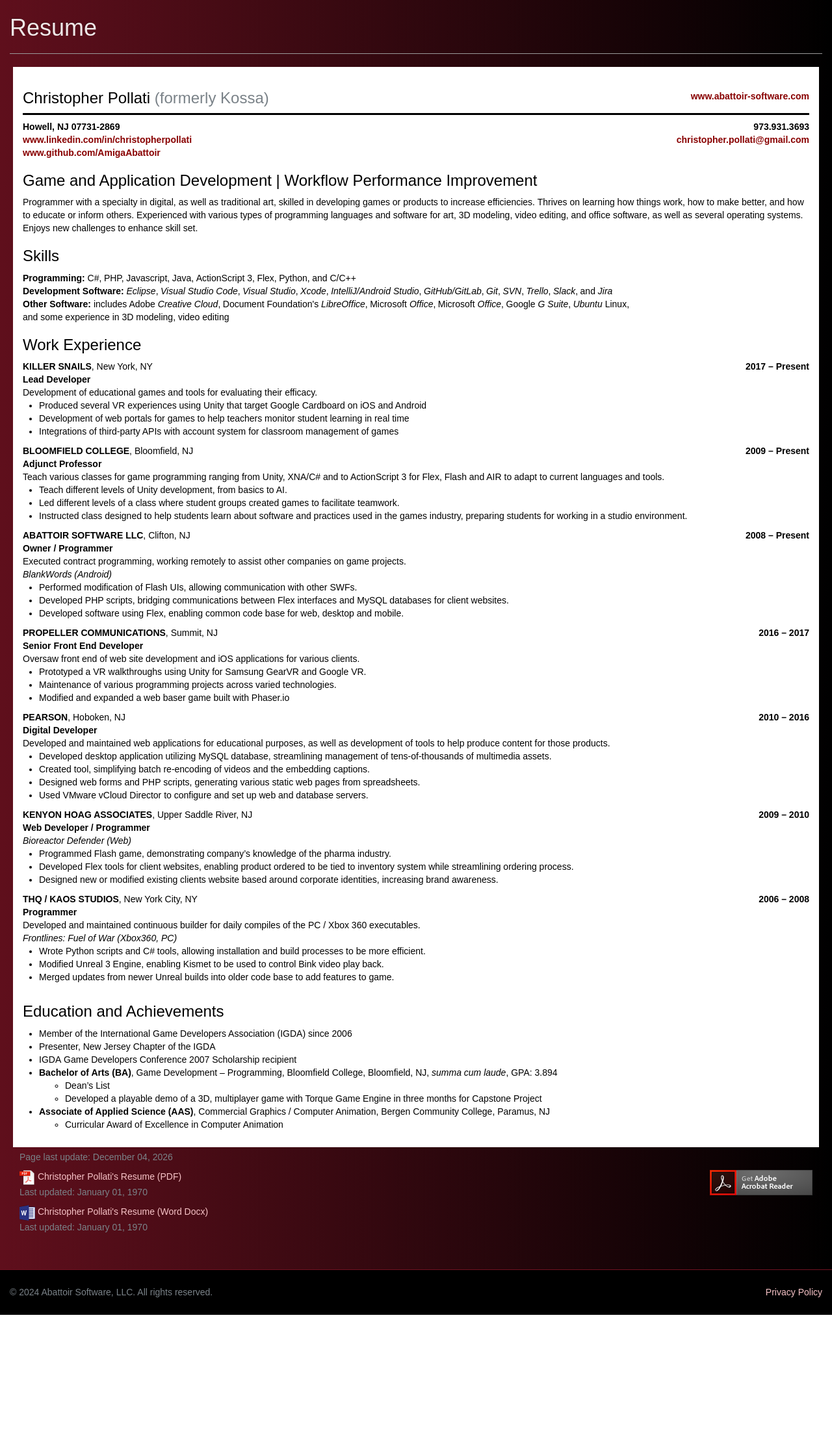
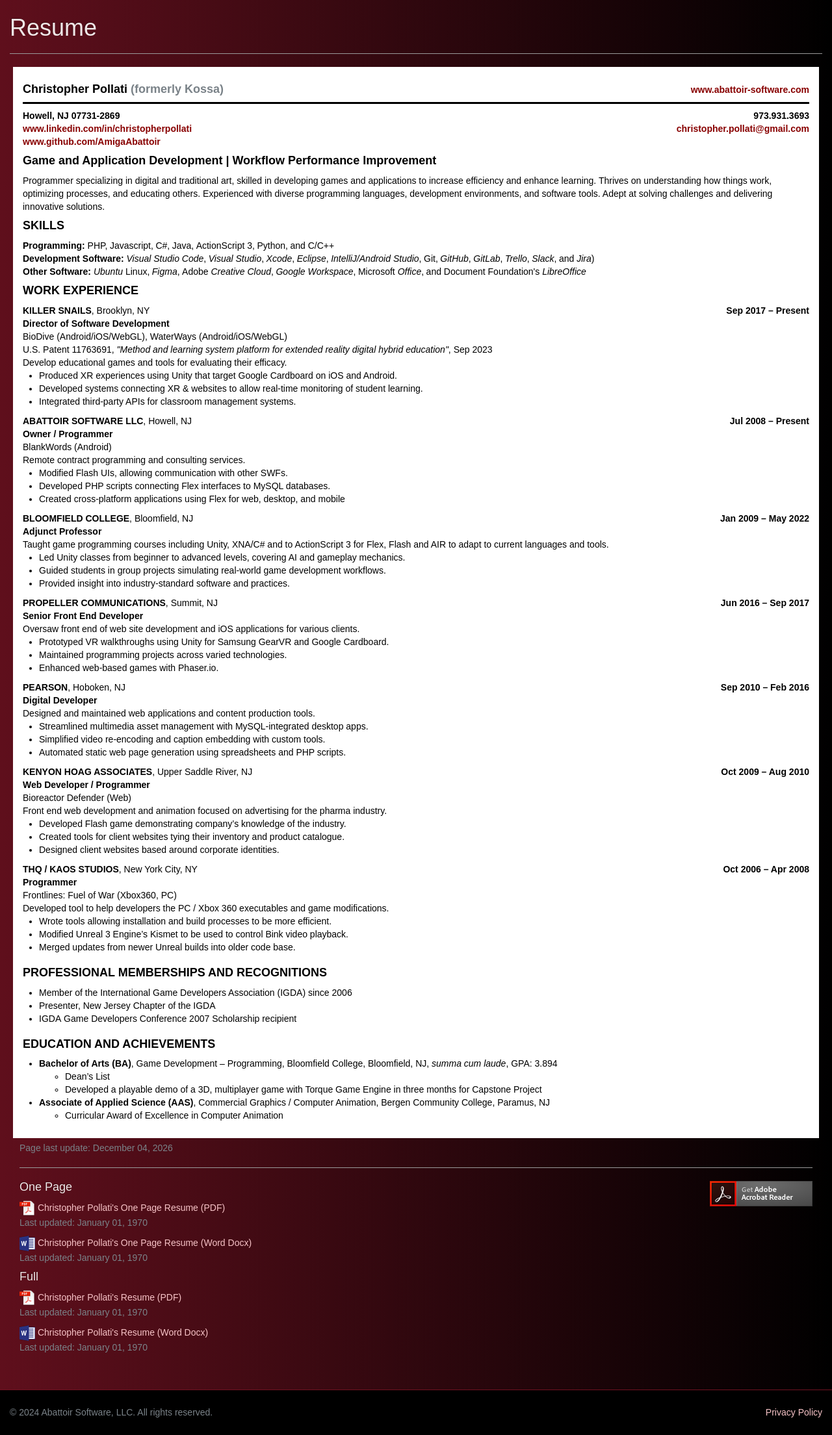
Before and after one commit to Abattoir-Software/Website, a PHP site: page /resume.php in a window 1280 px wide. Shown: the part 52-2261 px from the top of the page at 65% size. Before the commit the page ends 2076 px from the top, so only its background shows below. Run offline with PHP 8.4, Linux system fonts and the light colour scheme; some libraries are stand-ins or nearby versions.

Commit message:
Updated resume

```diff
--- a/assets/styles/customs.css
+++ b/assets/styles/customs.css
@@ -9,6 +9,8 @@ a img:hover {
 }
 .resumeArea { background-color: #FFFFFF; color: #000000; padding: 15px; margin: 5px; font-family: "franklin-gothic-urw", sans-serif; }
 .resumeArea h1, .resumeArea h2, .resumeArea h3, .resumeArea h4, .resumeArea h5, .resumeArea h6 { font-family: "franklin-gothic-urw", sans-serif; text-shadow: none;}
+.resumeArea h4 { font-weight: bold; }
+.resumeArea h4:not(.no-transform) { text-transform: uppercase; }
 .resumeArea a { color: #880000; }
 ul.runningList { margin: 0; padding: 0; display: initial; }
 ul.runningList li { margin: 0; padding: 0 0.25em 0 0; }
--- a/resume.php
+++ b/resume.php
@@ -12,15 +12,15 @@ class Skills {
 }
 
 class WorkExperience {
-	public $company;
-	public $location;
-	public $dates;
-	public $title;
-	public $description;
-	public $bullets;
-	public $projects = "";
+	public string $company;
+	public string $location;
+	public string $dates;
+	public string $title;
+	public string $description;
+	public array $bullets;
+	public array $projects;
 
-	function __construct($company, $location, $dates, $title, $description, array $bullets, $projects = "") {
+	function __construct($company, $location, $dates, $title, $description, array $bullets, array $projects = []) {
 		$this->company = $company;
 		$this->location = $location;
 		$this->dates = $dates;
@@ -31,7 +31,7 @@ class WorkExperience {
 	}
 }
 
-function doEntry($name,$type,$location,$dates,$descrip) {
+function doEntry($name,$type,$location,$dates,$projects,$descrip) {
 ?>
 			<div class="row">
 				<div class="col-sm-6 col-md-6"><b><?=$name?></b>, <?=$location?></div>
@@ -41,6 +41,11 @@ function doEntry($name,$type,$location,$dates,$descrip) {
 			<div class="row">
 				<div class="col-md-12"><b><?=$type?></b></div>
 			</div>
+<?php foreach ($projects as $project) { ?>
+		<div class="row">
+			<div class="col-md-12"><?=$project?></div>
+		</div>
+<?php } ?>
 <?php if($descrip!="") {?>
 			<div class="row">
 				<div class="col-md-12"><?=$descrip?></div>
@@ -58,21 +63,6 @@ function doLineItems($items){
 	}
 ?>
 			</ul>
-	</div>
-<?php
-}
-
-function doItems($items,$projects = "") {
-	if($projects!="") { echo "<i>" . $projects . "</i><br/>"; }
-?>
-	<div class="row">
-		<ul>
-<?php
-	foreach ($items as $item) {
-		echo "<li>" . $item . "</li>";
-	}
-?>
-		</ul>
 	</div>
 <?php
 }
@@ -95,7 +85,7 @@ head_content("Resume","");
 				<span class="pull-right">
 					<a href="http://www.abattoir-software.com">www.abattoir-software.com</a>
 				</span>
-				<h3>Christopher Pollati <span class="text-muted">(formerly Kossa)</span></h3>
+				<h4 class="no-transform">Christopher Pollati <span class="text-muted">(formerly Kossa)</span></h4>
 				<hr style="margin: 3px 0 8px 0; border-top: 3px solid black;"/>
 				Howell, NJ 07731-2869
 				<span class="pull-right">
@@ -112,95 +102,121 @@ head_content("Resume","");
 			</div>
 		</div>
 	</div>
-	<h3>Game and Application Development | Workflow Performance Improvement</h3>
-	<p>Programmer with a specialty in digital, as well as traditional art, skilled in developing games or products to increase efficiencies. Thrives on learning how things work, how to make better, and how to educate or inform others. Experienced with various types of programming languages and software for art, 3D modeling, video editing, and office software, as well as several operating systems. Enjoys new challenges to enhance skill set.</p>
-	<h3>Skills</h3>
+	<h4 class="no-transform">Game and Application Development | Workflow Performance Improvement</h4>
+	<p>Programmer specializing in digital and traditional art, skilled in developing games and applications to increase efficiency and enhance learning. Thrives on understanding how things work, optimizing processes, and educating others. Experienced with diverse programming languages, development environments, and software tools. Adept at solving challenges and delivering innovative solutions.</p>
+	<h4>Skills</h4>
 <?php
 $skillItems = array (
-	new Skills("Programming", array("C#","PHP","Javascript","Java","ActionScript 3","Flex","Python","C/C++")),
-	new Skills("Development Software", array("<i>Eclipse</i>","<i>Visual Studio Code</i>","<i>Visual Studio</i>","<i>Xcode</i>","<i>IntelliJ/Android Studio</i>","<i>GitHub/GitLab</i>","<i>Git</i>","<i>SVN</i>","<i>Trello</i>","<i>Slack</i>","<i>Jira</i>")),
-	new Skills("Other Software",array("includes Adobe <i>Creative Cloud</i>","Document Foundation's <i>LibreOffice</i>","Microsoft <i>Office</i>","Microsoft <i>Office</i>","Google <i>G Suite</i>", "<i>Ubuntu</i> Linux","some experience in 3D modeling, video editing"))
+	new Skills("Programming", array("PHP","Javascript","C#","Java","ActionScript 3","Python","C/C++")),
+	new Skills("Development Software", array("<i>Visual Studio Code</i>","<i>Visual Studio</i>","<i>Xcode</i>","<i>Eclipse</i>","<i>IntelliJ/Android Studio</i>","Git","<i>GitHub</i>","<i>GitLab</i>","<i>Trello</i>","<i>Slack</i>","<i>Jira</i>)")),
+	new Skills("Other Software",array("<i>Ubuntu</i> Linux","<i>Figma</i>","Adobe <i>Creative Cloud</i>","<i>Google Workspace</i>","Microsoft <i>Office</i>","Document Foundation's <i>LibreOffice</i>"))
 );
 
 foreach ($skillItems as $skill) {
 	doRunningList($skill->title,$skill->skills);
 }
 ?>
-	<h3>Work Experience</h3>
+	<h4>Work Experience</h4>
 <?php
 $workExperienceItems = array(
-	new WorkExperience("KILLER SNAILS","New York, NY","2017 – Present","Lead Developer","Development of educational games and tools for evaluating their efficacy.",
+	new WorkExperience("KILLER SNAILS","Brooklyn, NY","Sep 2017 – Present",
+		"Director of Software Development",
+		"Develop educational games and tools for evaluating their efficacy.",
 		array(
-			"Produced several VR experiences using Unity that target Google Cardboard on iOS and Android",
-		    "Development of web portals for games to help teachers monitor student learning in real time",
-		    "Integrations of third-party APIs with account system for classroom management of games"
+			"Produced XR experiences using Unity that target Google Cardboard on iOS and Android.",
+		    "Developed systems connecting XR & websites to allow real-time monitoring of student learning.",
+		    "Integrated third-party APIs for classroom management systems."
+		),
+		array(
+			"BioDive (Android/iOS/WebGL), WaterWays (Android/iOS/WebGL)",
+			"U.S. Patent 11763691, <i>&quot;Method and learning system platform for extended reality digital hybrid education&quot;</i>, Sep 2023"
 		)
 	),
 
-	new WorkExperience("BLOOMFIELD COLLEGE","Bloomfield, NJ","2009 – Present","Adjunct Professor","Teach various classes for game programming ranging from Unity, XNA/C# and to ActionScript 3 for Flex, Flash and AIR to adapt to current languages and tools.",
+	new WorkExperience("ABATTOIR SOFTWARE LLC","Howell, NJ","Jul 2008 – Present",
+		"Owner / Programmer",
+		"Remote contract programming and consulting services.",
 		array(
-			"Teach different levels of Unity development, from basics to AI.",
-			"Led different levels of a class where student groups created games to facilitate teamwork.",
-			"Instructed class designed to help students learn about software and practices used in the games industry, preparing students for working in a studio environment."
+			"Modified Flash UIs, allowing communication with other SWFs.",
+			"Developed PHP scripts connecting Flex interfaces to MySQL databases.",
+			"Created cross-platform applications using Flex for web, desktop, and mobile"
+		),
+		array( "BlankWords (Android)" )
+	),
+
+	new WorkExperience("BLOOMFIELD COLLEGE","Bloomfield, NJ","Jan 2009 – May 2022",
+		"Adjunct Professor",
+		"Taught game programming courses including Unity, XNA/C# and to ActionScript 3 for Flex, Flash and AIR to adapt to current languages and tools.",
+		array(
+			"Led Unity classes from beginner to advanced levels, covering AI and gameplay mechanics.",
+			"Guided students in group projects simulating real-world game development workflows.",
+			"Provided insight into industry-standard software and practices."
 		)
 	),
 
-	new WorkExperience("ABATTOIR SOFTWARE LLC","Clifton, NJ","2008 – Present","Owner / Programmer","Executed contract programming, working remotely to assist other companies on game projects.",
+	new WorkExperience("PROPELLER COMMUNICATIONS","Summit, NJ","Jun 2016 – Sep 2017",
+		"Senior Front End Developer",
+		"Oversaw front end of web site development and iOS applications for various clients.",
 		array(
-			"Performed modification of Flash UIs, allowing communication with other SWFs.",
-			"Developed PHP scripts, bridging communications between Flex interfaces and MySQL databases for client websites.",
-			"Developed software using Flex, enabling common code base for web, desktop and mobile."
-		),"BlankWords (Android)"
-	),
-
-	new WorkExperience("PROPELLER COMMUNICATIONS","Summit, NJ","2016 – 2017","Senior Front End Developer","Oversaw front end of web site development and iOS applications for various clients.",
-		array(
-			"Prototyped a VR walkthroughs using Unity for Samsung GearVR and Google VR.",
-			"Maintenance of various programming projects across varied technologies.",
-			"Modified and expanded a web baser game built with Phaser.io"
+			"Prototyped VR walkthroughs using Unity for Samsung GearVR and Google Cardboard.",
+			"Maintained programming projects across varied technologies.",
+			"Enhanced web-based games with Phaser.io."
 		)
 	),
 
-	new WorkExperience("PEARSON","Hoboken, NJ","2010 – 2016","Digital Developer","Developed and maintained web applications for educational purposes, as well as development of tools to help produce content for those products.",
+	new WorkExperience("PEARSON","Hoboken, NJ","Sep 2010 – Feb 2016",
+		"Digital Developer",
+		"Designed and maintained web applications and content production tools.",
 		array(
-			"Developed desktop application utilizing MySQL database, streamlining management of tens-of-thousands of multimedia assets.",
-			"Created tool, simplifying batch re-encoding of videos and the embedding captions.",
-			"Designed web forms and PHP scripts, generating various static web pages from spreadsheets.",
-			"Used VMware vCloud Director to configure and set up web and database servers."
+			"Streamlined multimedia asset management with MySQL-integrated desktop apps.",
+			"Simplified video re-encoding and caption embedding with custom tools.",
+			"Automated static web page generation using spreadsheets and PHP scripts."
 		)
 	),
 
-	new WorkExperience("KENYON HOAG ASSOCIATES","Upper Saddle River, NJ","2009 – 2010","Web Developer / Programmer","",
+	new WorkExperience("KENYON HOAG ASSOCIATES","Upper Saddle River, NJ","Oct 2009 – Aug 2010",
+		"Web Developer / Programmer",
+		"Front end web development and animation focused on advertising for the pharma industry.",
 		array(
-			"Programmed Flash game, demonstrating company’s knowledge of the pharma industry.",
-			"Developed Flex tools for client websites, enabling product ordered to be tied to inventory system while streamlining ordering process.",
-			"Designed new or modified existing clients website based around corporate identities, increasing brand awareness."
-		),"Bioreactor Defender (Web)"
+			"Developed Flash game demonstrating company’s knowledge of the industry.",
+			"Created tools for client websites tying their inventory and product catalogue.",
+			"Designed client websites based around corporate identities."
+		),
+		array( "Bioreactor Defender (Web)" )
 	),
 
-	new WorkExperience("THQ / KAOS STUDIOS","New York City, NY","2006 – 2008","Programmer","Developed and maintained continuous builder for daily compiles of the PC / Xbox 360 executables.",
+	new WorkExperience("THQ / KAOS STUDIOS","New York City, NY","Oct 2006 – Apr 2008",
+		"Programmer",
+		"Developed tool to help developers the PC / Xbox 360 executables and game modifications.",
 		array(
-			"Wrote Python scripts and C# tools, allowing installation and build processes to be more efficient.",
-			"Modified Unreal 3 Engine, enabling Kismet to be used to control Bink video play back.",
-			"Merged updates from newer Unreal builds into older code base to add features to game."
-		),"Frontlines: Fuel of War (Xbox360, PC)"
+			"Wrote tools allowing installation and build processes to be more efficient.",
+			"Modified Unreal 3 Engine’s Kismet to be used to control Bink video playback.",
+			"Merged updates from newer Unreal builds into older code base."
+		),
+		array( "Frontlines: Fuel of War (Xbox360, PC)" )
 	)
 );
 
 foreach ($workExperienceItems as $item) {
-	doEntry($item->company, $item->title, $item->location, $item->dates, $item->description);
-	doItems($item->bullets, $item->projects);
+	doEntry($item->company, $item->title, $item->location, $item->dates, $item->projects, $item->description);
+	doLineItems($item->bullets);
 }
 
-$achievments = array(
+$recognitions = array(
 	"Member of the International Game Developers Association (IGDA) since 2006",
 	"Presenter, New Jersey Chapter of the IGDA",
 	"IGDA Game Developers Conference 2007 Scholarship recipient",
+);
+$achievments = array(
 	"<b>Bachelor of Arts (BA)</b>, Game Development – Programming, Bloomfield College, Bloomfield, NJ, <i>summa cum laude</i>, GPA: 3.894<ul><li>Dean’s List</li><li>Developed a playable demo of a 3D, multiplayer game with Torque Game Engine in three months for Capstone Project</li></ul>",
 	"<b>Associate of Applied Science (AAS)</b>, Commercial Graphics / Computer Animation, Bergen Community College, Paramus, NJ<ul><li>Curricular Award of Excellence in Computer Animation</li></ul>"
 );
 ?>
-	<h3>Education and Achievements</h3>
+	<h4>Professional Memberships and Recognitions</h4>
+<?php
+	doLineItems($recognitions);
+?>
+	<h4>Education and Achievements</h4>
 <?php
 	doLineItems($achievments);
 ?>
@@ -209,14 +225,20 @@ $achievments = array(
 	<div>
 		<p class="text-muted">Page last update: <?php echo date("F d, Y"/* H:i"*/, getlastmod()); ?></p>
 	</div>
+	<hr/>
 	<div>
 		<a class="pull-right" href="https://get.adobe.com/reader/"><img src="assets/images/layout/Get_Adobe_Acrobat_Reader_DC_web_button_158x39.fw.png"></a>
+		<h4>One Page</h4>
+		<a href="assets/downloads/resume/Resume-ChristopherPollati-OnePage.pdf" target="_blank"><img src="assets/images/layout/icons/pdf.png"/> Christopher Pollati's One Page Resume (PDF)</a>
+		<p class="text-muted">Last updated: <?php echo date("F d, Y"/* H:i"*/, filemtime("assets/downloads/resume/Resume-ChristopherPollati-OnePage.pdf")); ?></p>
+		<a href="assets/downloads/resume/Resume-ChristopherPollati-OnePage.docx" target="_blank"><img src="assets/images/layout/icons/word.png"/> Christopher Pollati's One Page Resume (Word Docx)</a>
+		<p class="text-muted">Last updated: <?php echo date("F d, Y"/* H:i"*/, filemtime("assets/downloads/resume/Resume-ChristopherPollati-OnePage.docx")); ?></p>
+		<h4>Full</h4>
 		<a href="assets/downloads/resume/Resume-ChristopherPollati.pdf" target="_blank"><img src="assets/images/layout/icons/pdf.png"/> Christopher Pollati's Resume (PDF)</a>
 		<p class="text-muted">Last updated: <?php echo date("F d, Y"/* H:i"*/, filemtime("assets/downloads/resume/Resume-ChristopherPollati.pdf")); ?></p>
 		<a href="assets/downloads/resume/Resume-ChristopherPollati.docx" target="_blank"><img src="assets/images/layout/icons/word.png"/> Christopher Pollati's Resume (Word Docx)</a>
 		<p class="text-muted">Last updated: <?php echo date("F d, Y"/* H:i"*/, filemtime("assets/downloads/resume/Resume-ChristopherPollati.docx")); ?></p>
 	</div>
-	<div>
-	</div>
+	<div></div>
 </div>
 <?php end_content(); ?>
```
Also changed, not shown: 4 other files.
